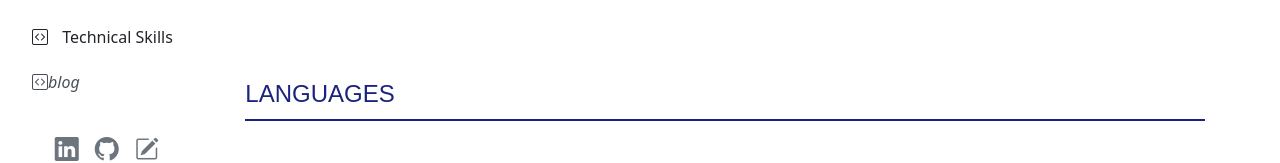
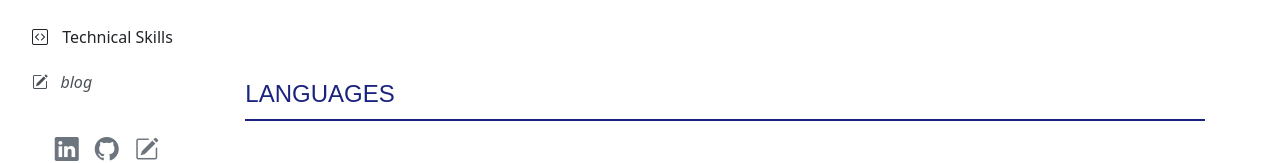
Before and after one commit to bramlihamza/cv-resume-angula, an Angular app: page /about in a window 1280 px wide. Shown: the part 358-521 px from the top of the page. Built offline with nearby package versions, Linux system fonts and the light colour scheme.

Commit message:
fix blog link

```diff
--- a/src/app/app.component.scss
+++ b/src/app/app.component.scss
@@ -4,7 +4,6 @@
     top: 0;
     padding-top: 20px;
 
-     /* Couleur grise claire */
 
   }
 
@@ -34,7 +33,6 @@
 
 
 
-/* Vous pouvez ajouter ces styles à votre fichier styles.scss */
 
 .sidebar {
   transition: all 0.3s ease;
--- a/src/app/app.component.ts
+++ b/src/app/app.component.ts
@@ -14,7 +14,6 @@ import { trigger, transition, style, animate, query, group } from '@angular/anim
   animations: [
     trigger('routeAnimations', [
       transition('* <=> *', [
-        // Ici on définit un effet de transition entre les pages
         style({ position: 'relative' }),
         query(':enter, :leave', [
           style({
--- a/src/app/components/sidebar/sidebar.component.html
+++ b/src/app/components/sidebar/sidebar.component.html
@@ -51,13 +51,27 @@
     <i class="{{item.icon}}"></i> {{item.title}}
   </a>
 
-  <a [href]="'https://blog.bramli.dev'" target="_blank"  class="nav-link" >
- <i class="bi bi-code-square">blog</i>
-</a>
+
+</div>
+
+
+<div class="nav flex-column nav-pills">
+
+
+  <a class="nav-link"
+    [href]="'https://blog.bramli.dev'"
+    target="_blank"
+     [@menuItemAnimation]
+
+      >
+    <i class="bi bi-pencil-square"> &nbsp; blog</i>
+   </a>
+
+</div>
 
 
 
-</div>
+
 <div class="social-links mt-4 text-center">
   <a *ngFor="let link of socialLinks; let i = index"
      [href]="link.url"
--- a/src/assets/data/sidebar-json.json
+++ b/src/assets/data/sidebar-json.json
@@ -3,22 +3,26 @@
     {
       "title": "About me",
       "icon": "bi bi-person",
-      "route": "/about"
+      "route": "/about",
+      "internal": true
     },
     {
       "title": "Experience",
       "icon": "bi bi-briefcase",
-      "route": "/experience"
+      "route": "/experience",
+      "internal": true
     },
     {
       "title": "Education",
       "icon": "bi bi-book",
-      "route": "/education"
+      "route": "/education",
+      "internal": true
     },
     {
       "title": "Technical Skills",
       "icon": "bi bi-code-square",
-      "route": "/skills"
+      "route": "/skills",
+      "internal": true
     }
   ],
   "socialLinks": [
```
Also changed, not shown: src/app/components/sidebar/sidebar.component.scss (+0 -42 lines).
